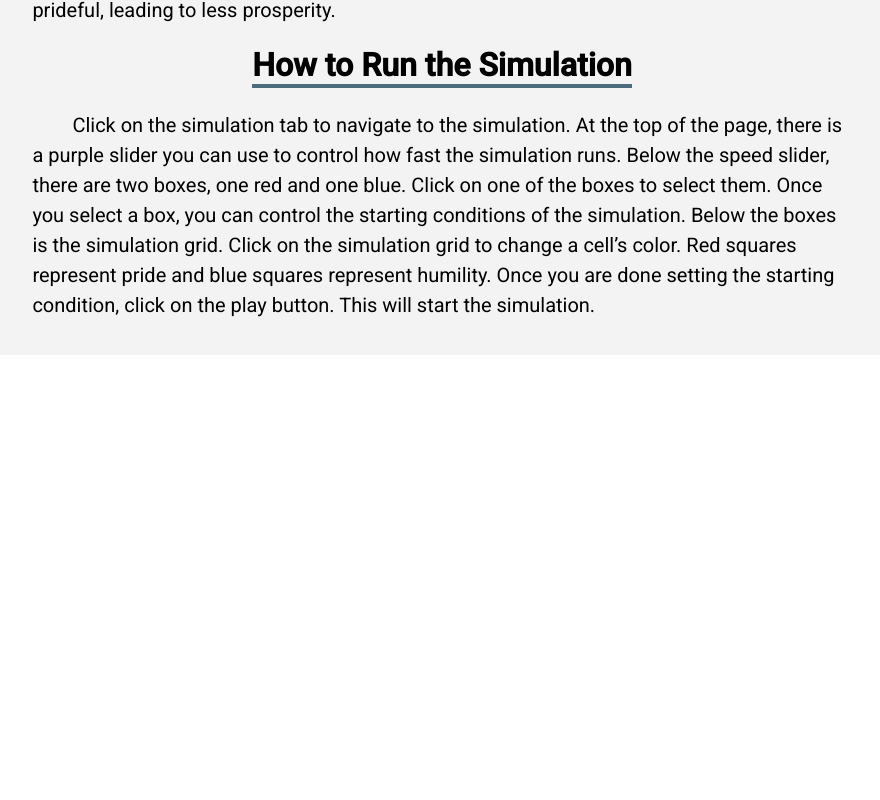
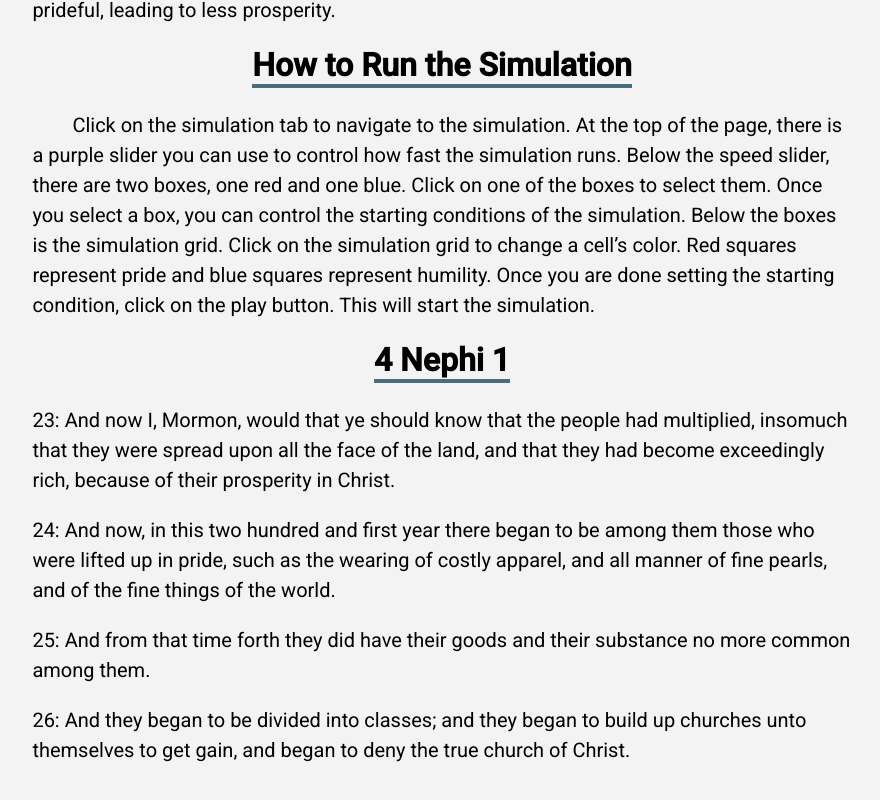
Before and after one commit to AndersonBillss/REL_A_275_pride_cycle_website, an Angular app: page / in a window 1280 px wide. Shown: the part 1249-2049 px from the top of the page, without its empty margins (198-1078 px from the left). Before the commit the page ends 1604 px from the top, so only its background shows below. Built offline with nearby package versions, Linux system fonts and the light colour scheme.

Commit message:
added scripture verses to description

```diff
--- a/src/app/pages/home/home.component.html
+++ b/src/app/pages/home/home.component.html
@@ -13,9 +13,34 @@
     </div>
 </div>
 <div class="text-page">
-    <h1>Welcome to my Pride Cycle Simulation Website</h1>
-    <p>This website is meant to model how pride spreads and how we can turn to humility in our lives. Pride and humility are some of the major themes in the Book of Mormon, and I want to explore them further. That is part of the reason why I made this website: I want to gain additional insights into how pride works and how we can turn to humility.</p>
-    <p>To calculate how a box on the grid changes, I first add up the pride of all the surrounding boxes. I then divide that number by 240 and add it to the box. I then add prosperity of a cell is surrounding humble cells and take away prosperity if a cell is surrounding prideful cells. This is meant to show how pride and humility spread. Surrounding yourself with people who are prideful or humble will reflect on yourself. Humbe people help each other, causing them to become more prosperous. If I took this simulation further, I could show how these prosperous people eventually can lose sight and become prideful, leading to less prosperity.</p>
-    <h1>How to Run the Simulation</h1>
-    <p>Click on the simulation tab to navigate to the simulation. At the top of the page, there is a purple slider you can use to control how fast the simulation runs. Below the speed slider, there are two boxes, one red and one blue. Click on one of the boxes to select them. Once you select a box, you can control the starting conditions of the simulation. Below the boxes is the simulation grid. Click on the simulation grid to change a cell’s color. Red squares represent pride and blue squares represent humility. Once you are done setting the starting condition, click on the play button. This will start the simulation.</p>
+    <h1>
+        Welcome to my Pride Cycle Simulation Website
+    </h1>
+    <p>
+        This website is meant to model how pride spreads and how we can turn to humility in our lives. Pride and humility are some of the major themes in the Book of Mormon, and I want to explore them further. That is part of the reason why I made this website: I want to gain additional insights into how pride works and how we can turn to humility.
+    </p>
+    <p>
+        To calculate how a box on the grid changes, I first add up the pride of all the surrounding boxes. I then divide that number by 240 and add it to the box. I then add prosperity of a cell is surrounding humble cells and take away prosperity if a cell is surrounding prideful cells. This is meant to show how pride and humility spread. Surrounding yourself with people who are prideful or humble will reflect on yourself. Humbe people help each other, causing them to become more prosperous. If I took this simulation further, I could show how these prosperous people eventually can lose sight and become prideful, leading to less prosperity.
+    </p>
+    <h1>
+        How to Run the Simulation
+    </h1>
+    <p>
+        Click on the simulation tab to navigate to the simulation. At the top of the page, there is a purple slider you can use to control how fast the simulation runs. Below the speed slider, there are two boxes, one red and one blue. Click on one of the boxes to select them. Once you select a box, you can control the starting conditions of the simulation. Below the boxes is the simulation grid. Click on the simulation grid to change a cell’s color. Red squares represent pride and blue squares represent humility. Once you are done setting the starting condition, click on the play button. This will start the simulation.
+    </p>
+    <h1>
+        4 Nephi 1
+    </h1>
+        <p class="no-indent">
+            23: And now I, Mormon, would that ye should know that the people had multiplied, insomuch that they were spread upon all the face of the land, and that they had become exceedingly rich, because of their prosperity in Christ.
+        </p>
+        <p class="no-indent">
+            24: And now, in this two hundred and first year there began to be among them those who were lifted up in pride, such as the wearing of costly apparel, and all manner of fine pearls, and of the fine things of the world.
+        </p>
+        <p class="no-indent">
+            25: And from that time forth they did have their goods and their substance no more common among them.
+        </p>
+        <p class="no-indent">
+            26: And they began to be divided into classes; and they began to build up churches unto themselves to get gain, and began to deny the true church of Christ.
+        </p>
 </div>
--- a/src/styles.scss
+++ b/src/styles.scss
@@ -9,15 +9,17 @@ body { margin: 0; font-family: Roboto, "Helvetica Neue", sans-serif; background-
     padding: 15px 8%;
     margin: 15px 10%;
     border-radius: 5px;
-    // box-shadow: $primary-text 0 0 5px 0px;
 }
 .text-page h1{
     justify-self: center;
     text-align: center;
     border-bottom: $secondary-color 4px solid;
 }
-.text-page p{
+.text-page p {
     font-size: 20px;
+    line-height: 30px;
     text-indent: 40px;
-    line-height: 30px;
 }
+.text-page p.no-indent{
+    text-indent: 0;
+}
```
